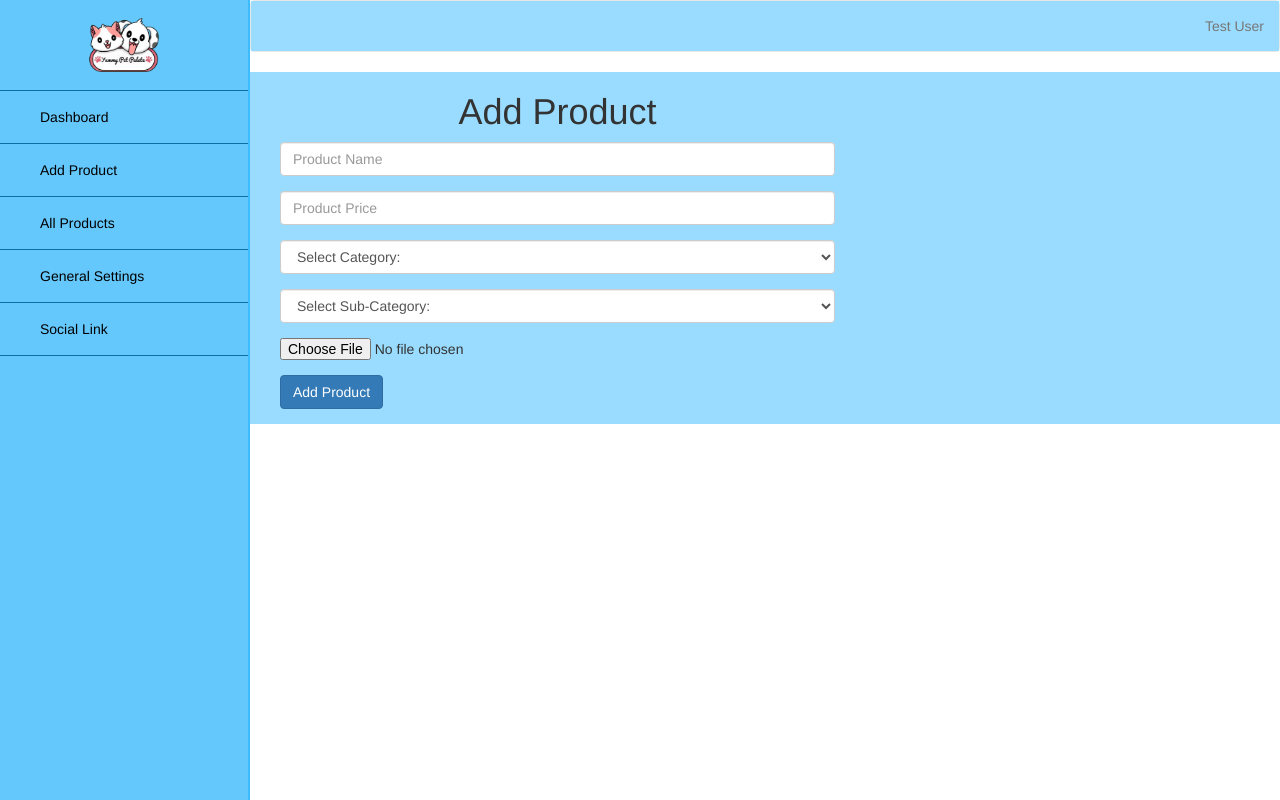
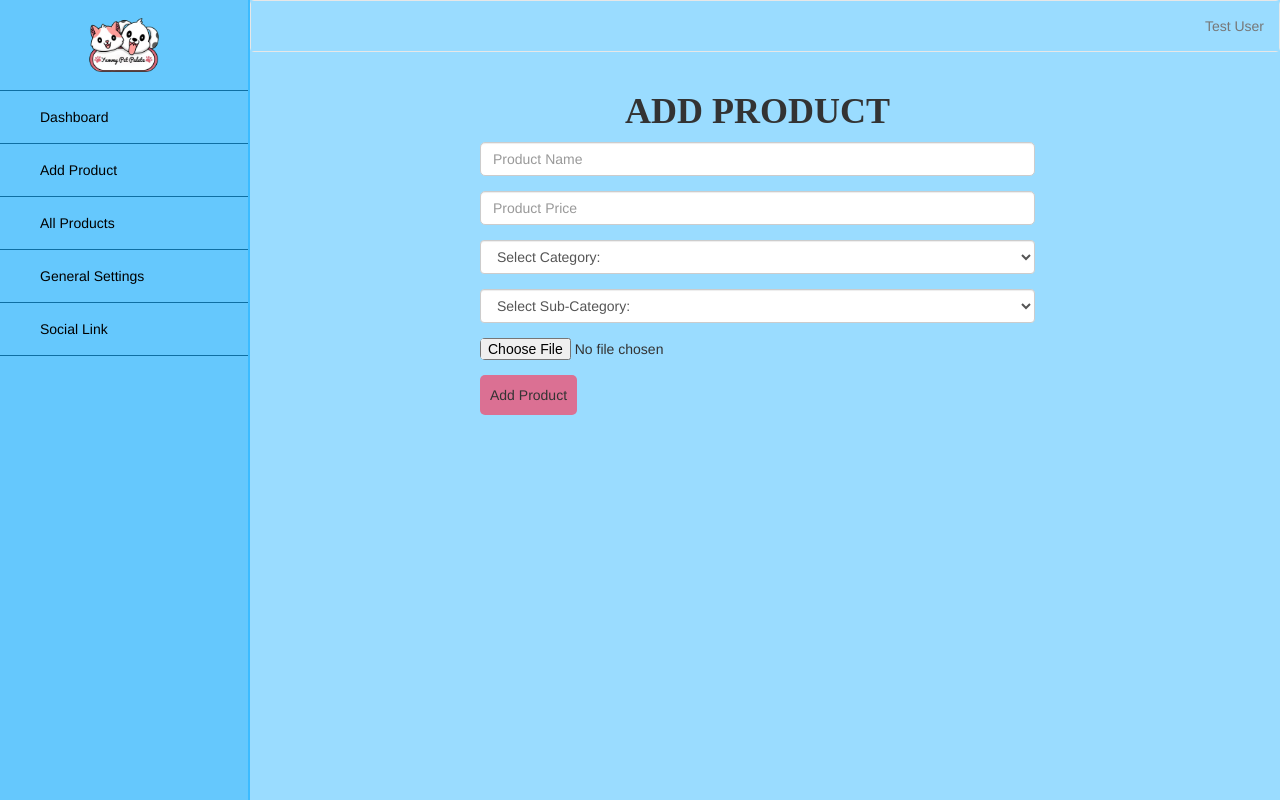
Before and after one commit to SyedaSunaina/ypp, a PHP site: page /add-product.php in a window 1280 px wide; the page is wider, and only the part inside the window is pictured. Run offline with PHP 8.4, Linux system fonts and the light colour scheme; data comes from the database, SQL or seed files in the repository; some libraries are stand-ins or nearby versions.

Commit message:
Update add-product.php

```diff
--- a/add-product.php
+++ b/add-product.php
@@ -36,12 +36,12 @@
 ?>
 
 
-<body>
+<body style="background-color:  #9ADCFF;">
     <div id="viewport">
         <!-- Sidebar -->
         <?php include('admin-nav.php') ?>
         <!-- Content -->
-        <div id="content">
+        <div id="content" >
           <nav class="navbar navbar-default">
             <div class="container-fluid">
               <ul class="nav navbar-nav navbar-right">
@@ -53,12 +53,7 @@
               </ul>
             </div>
           </nav>
-          <div class="container-fluid">
-            <!-- <h1>Simple Sidebar</h1>
-            <p>
-              Make sure to keep all page content within the
-              <code>#content</code>.
-            </p> -->
+          <div class="container-fluid d-flex align-items-center" id="add-product" >
             <div class="container">
 
         <div class="row justify-content-center">
@@ -70,7 +65,7 @@
                 <?php echo $infomsg; ?>
               </div>
             <?php endif; ?>
-                    <div class="form-group">
+                    <div class="form-group justify-content-center">
                         <input type="text" name="pname" class="form-control" placeholder="Product Name" required>
                     </div>
                     <div class="form-group">
@@ -95,7 +90,7 @@
                         <input type="file" name="pimage" class="form-control-file" required>
                     </div>
                     <div class="form-group">
-                        <input type="submit" name="add" class="btn btn-primary" value="Add Product">
+                        <input type="submit" name="add" class="btn" value="Add Product">
                     </div>
                 </form>
             </div>
```
